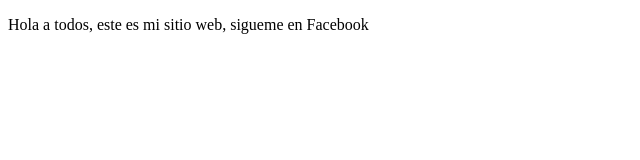
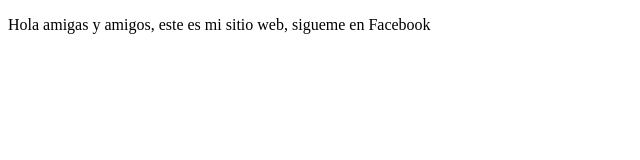
Before and after one commit to Edwin9977/proyectoDemo, a plain HTML site: page index.html in a window 1280 px wide. Shown: the whole page, without its empty margins (0-640 px from the left). Drawn offline with Linux system fonts and the light colour scheme.

Commit message:
cambios agregamos sitio

```diff
--- a/index.html
+++ b/index.html
@@ -7,6 +7,6 @@
     <title>Hola mundo</title>
 </head>
 <body>
-    <p>Hola a todos, este es mi sitio web, sigueme en Facebook</p>
+    <p>Hola amigas y amigos, este es mi sitio web, sigueme en Facebook</p>
 </body>
 </html>
```
